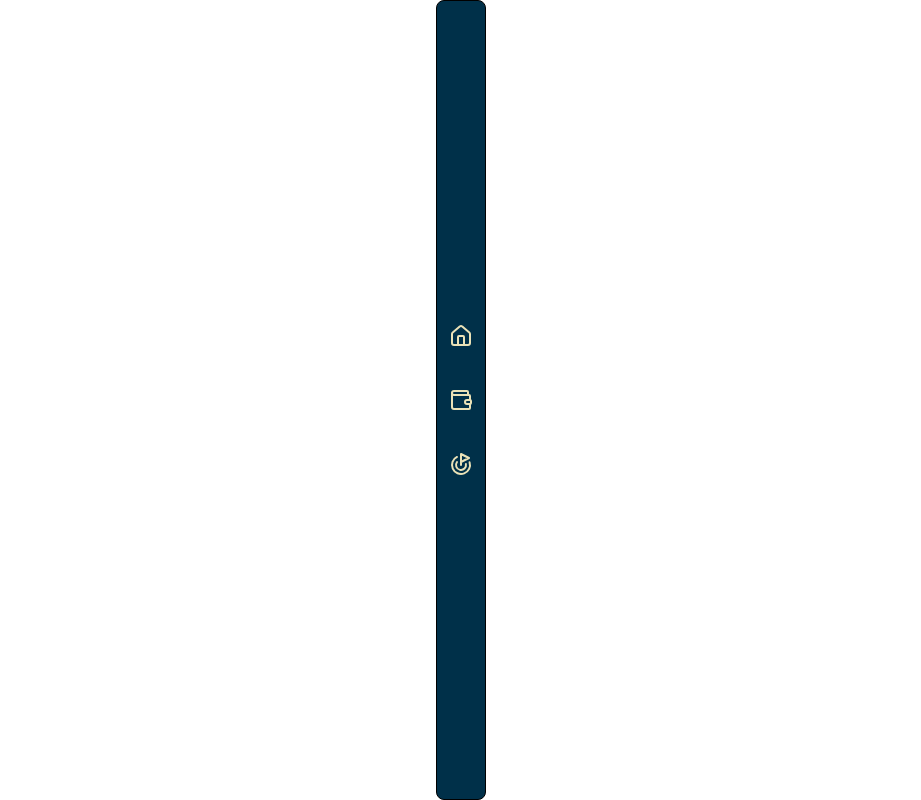
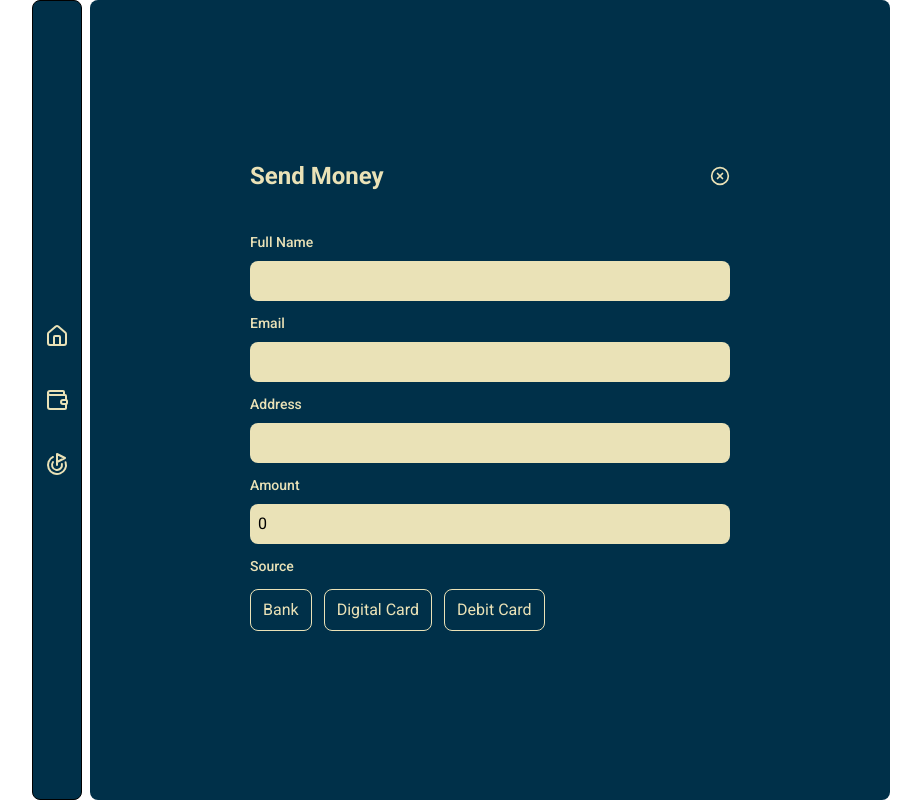
Before and after one commit to Zer0-Gravity/mini-react-project, a React (Vite) app in the folder finance-tracker/: page /send in a window 1280 px wide. Before the commit this address had no page. Shown: the whole page, without its empty margins (179-1100 px from the left). Built offline with nearby package versions, Linux system fonts and the light colour scheme.

Commit message:
Feat: Add transfer or receive money form

```diff
--- a/finance-tracker/src/App.tsx
+++ b/finance-tracker/src/App.tsx
@@ -7,6 +7,7 @@ import TransactionWindow from "./Component/TransactionWindow";
 import GoalWindow from "./Component/GoalWindow";
 import GoalDetail from "./Component/GoalDetail";
 import FunForm from "./Component/FunForm";
+import TransferMoney from "./Component/TransferMoney";
 
 function App() {
     return (
@@ -31,6 +32,24 @@ function App() {
                             path="/add-fund-form/:goalId"
                             element={<FunForm />}
                         />
+                        <Route
+                            path="/send"
+                            element={
+                                <TransferMoney
+                                    value="Send Money"
+                                    type="Sended"
+                                />
+                            }
+                        />
+                        <Route
+                            path="/receive"
+                            element={
+                                <TransferMoney
+                                    value="Receive Money"
+                                    type="Received"
+                                />
+                            }
+                        />
                     </Routes>
                 </section>
             </main>
--- a/finance-tracker/src/Component/TransferMoney.tsx
+++ b/finance-tracker/src/Component/TransferMoney.tsx
@@ -1,5 +1,118 @@
-function TransferMoney() {
-    return <main className="custom-container"></main>;
+import React, { useState } from "react";
+import InputForm from "./InputForm";
+import InputFormHeader from "./InputFormHeader";
+
+interface TransferForm {
+    value: string;
+    type: string;
+}
+
+function TransferMoney({ value }: TransferForm) {
+    const [name, setName] = useState<string>("");
+    const [email, setEmail] = useState<string>("");
+    const [address, setAddress] = useState<string>("");
+    const [amount, setAmount] = useState<number>(0);
+    const [source, setSource] = useState<string>("");
+
+    //Handle functions for change event
+    const handleName = (e: React.ChangeEvent<HTMLInputElement>) =>
+        setName(e.target.value);
+    const handleEmail = (e: React.ChangeEvent<HTMLInputElement>) =>
+        setEmail(e.target.value);
+    const handleAddress = (e: React.ChangeEvent<HTMLInputElement>) =>
+        setAddress(e.target.value);
+    const handleAmount = (e: React.ChangeEvent<HTMLInputElement>) =>
+        setAmount(Number(e.target.value));
+    const handleSource = (e: React.ChangeEvent<HTMLInputElement>) =>
+        setSource(e.target.value);
+
+    return (
+        <main className="w-200 h-200 bg-primary rounded-lg p-40">
+            <InputFormHeader text={value} />
+
+            <section className="space-y-3">
+                {/* Full Name */}
+                <InputForm
+                    text="Full Name"
+                    inputType="text"
+                    value={name}
+                    onChange={handleName}
+                />
+                {/* Email */}
+                <InputForm
+                    text="Email"
+                    inputType="text"
+                    value={email}
+                    onChange={handleEmail}
+                />
+                {/* Wallet Address */}
+                <InputForm
+                    text="Address"
+                    inputType="text"
+                    value={address}
+                    onChange={handleAddress}
+                />
+                {/* Amount */}
+                <InputForm
+                    text="Amount"
+                    inputType="text"
+                    value={amount}
+                    onChange={handleAmount}
+                />
+                {/* Bank, Debit Card, Digital Card */}
+                <div className="space-y-3">
+                    <h1 className="text-secondary text-[14px] font-medium">
+                        Source
+                    </h1>
+                    <div className="flex gap-3">
+                        <SourceOption
+                            text="Bank"
+                            sourceVal="Bank"
+                            value={source}
+                            onChange={handleSource}
+                        />
+                        <SourceOption
+                            text="Digital Card"
+                            sourceVal="Digital Card"
+                            value={source}
+                            onChange={handleSource}
+                        />
+                        <SourceOption
+                            text="Debit Card"
+                            sourceVal="Debit Card"
+                            value={source}
+                            onChange={handleSource}
+                        />
+                    </div>
+                </div>
+            </section>
+        </main>
+    );
+}
+
+interface SourceOption {
+    sourceVal: string;
+    value: string;
+    text: string;
+    onChange: (e: React.ChangeEvent<HTMLInputElement>) => void;
+}
+
+function SourceOption({ sourceVal, value, text, onChange }: SourceOption) {
+    return (
+        <label className="border border-secondary rounded-lg py-2 px-3 has-checked:bg-secondary">
+            <input
+                type="radio"
+                name="option"
+                value={sourceVal}
+                checked={value === sourceVal}
+                className="peer hidden"
+                onChange={onChange}
+            />
+            <span className="text-secondary peer-checked:text-primary">
+                {text}
+            </span>
+        </label>
+    );
 }
 
 export default TransferMoney;
--- a/finance-tracker/src/Pages/Home.tsx
+++ b/finance-tracker/src/Pages/Home.tsx
@@ -5,6 +5,7 @@ import GoalCard from "../Component/GoalCard";
 import TrackerCard from "../Component/TrackerCard";
 import { useFinanceTrack } from "../Store";
 import { useBalance } from "../utility";
+import { Link } from "react-router";
 
 function Home() {
     const { transactions, goals } = useFinanceTrack();
@@ -19,8 +20,12 @@ function Home() {
                 <h1 className="text-[16px] font-medium">Your Balance</h1>
                 <h1 className="text-[50px] font-medium">{`$${useBalance()}`}</h1>
                 <div className="flex gap-20">
-                    <DisplayButton text="Send Money" icon={Send} />
-                    <DisplayButton text="Receive Money" icon={MailPlus} />
+                    <Link to={"/send"}>
+                        <DisplayButton text="Send Money" icon={Send} />
+                    </Link>
+                    <Link to={"/receive"}>
+                        <DisplayButton text="Receive Money" icon={MailPlus} />
+                    </Link>
                 </div>
             </section>
 
```
